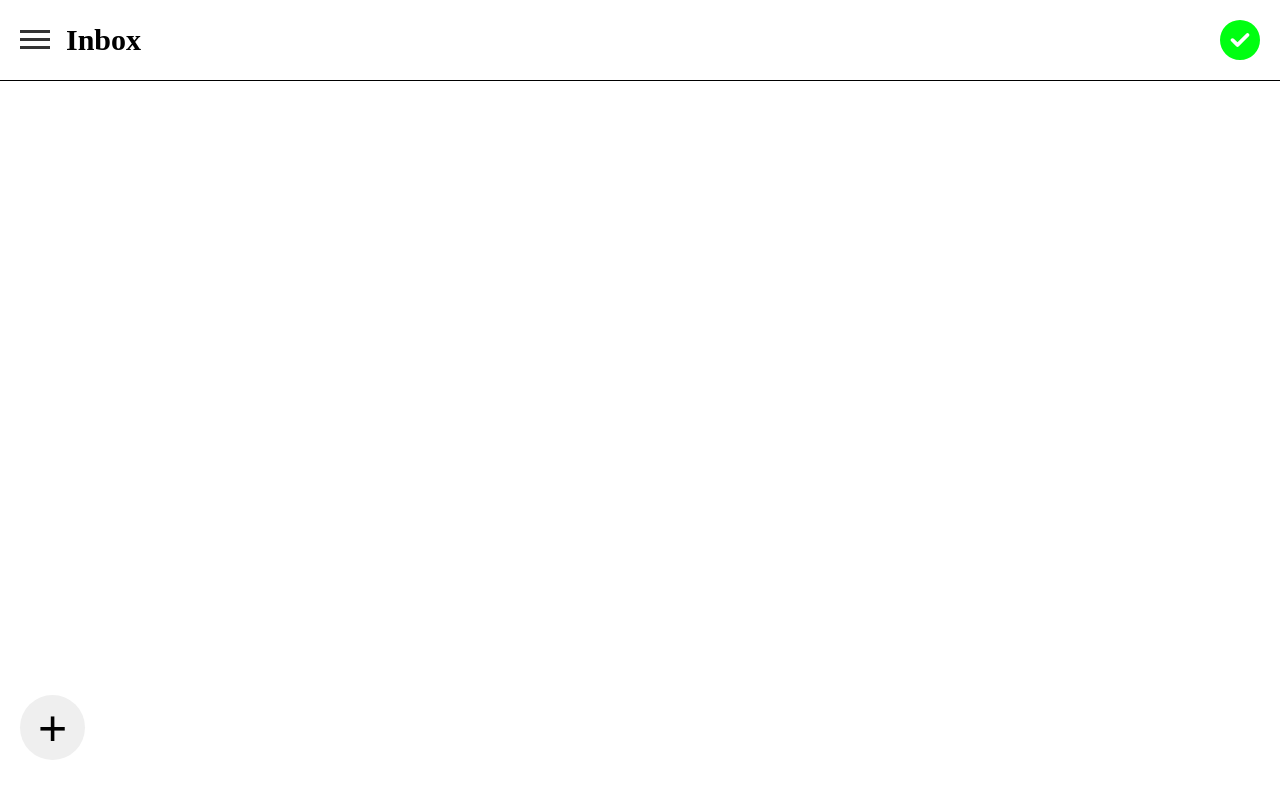
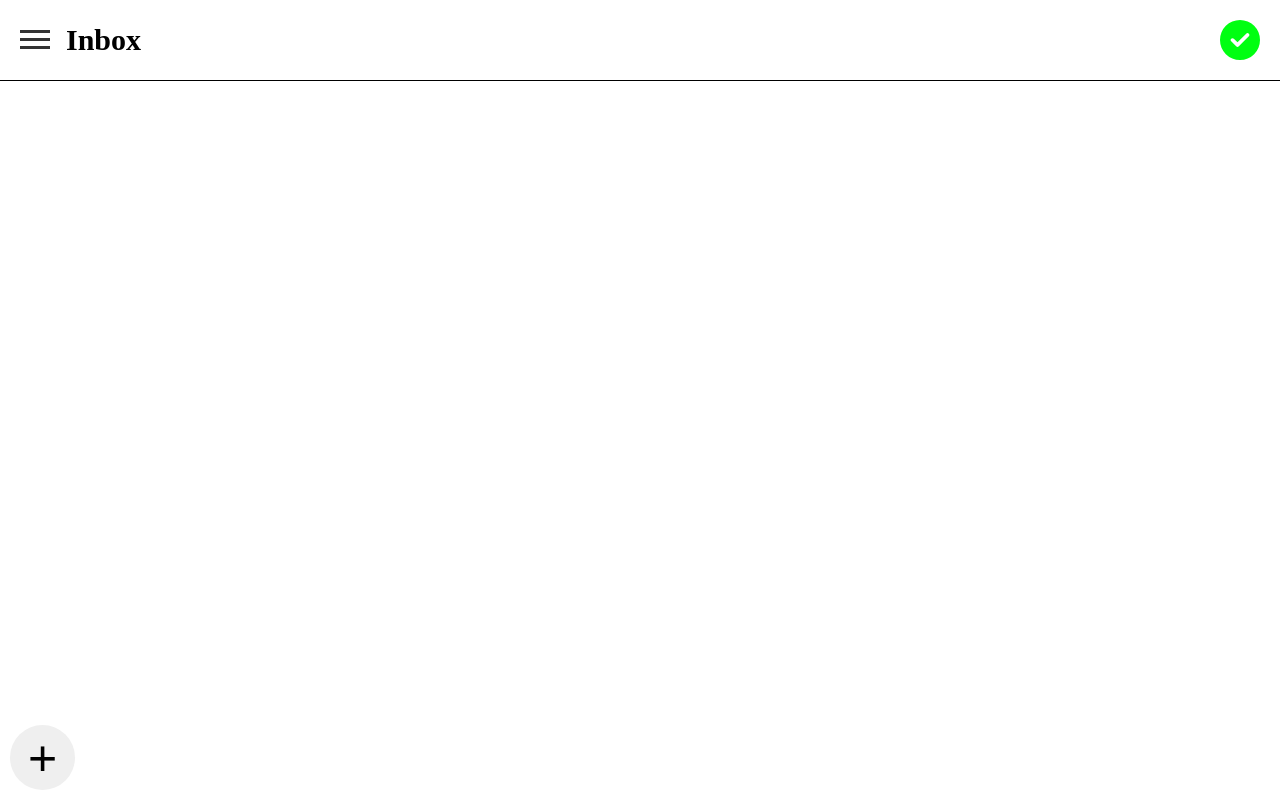
Before and after one commit to Md-Mosabbir/To-do-LIst, a website with bundled scripts: page dist/index.html in a window 1280 px wide. Built offline with nearby package versions, Linux system fonts and the light colour scheme.

Commit message:
Add button margin changed

```diff
--- a/src/style.css
+++ b/src/style.css
@@ -218,7 +218,7 @@ nav {
 
 .adding-task-button{
   position: absolute;
-  margin: 0 20px 40px 20px;
+  margin: 10px;
   bottom: 0;
 
 }
```
